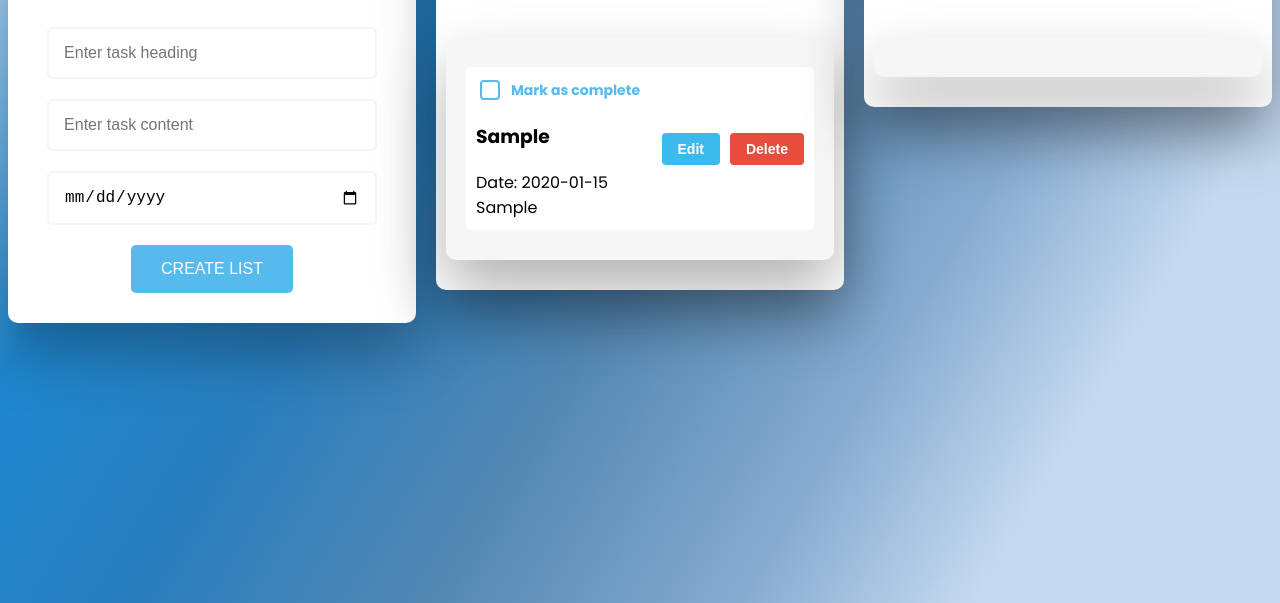
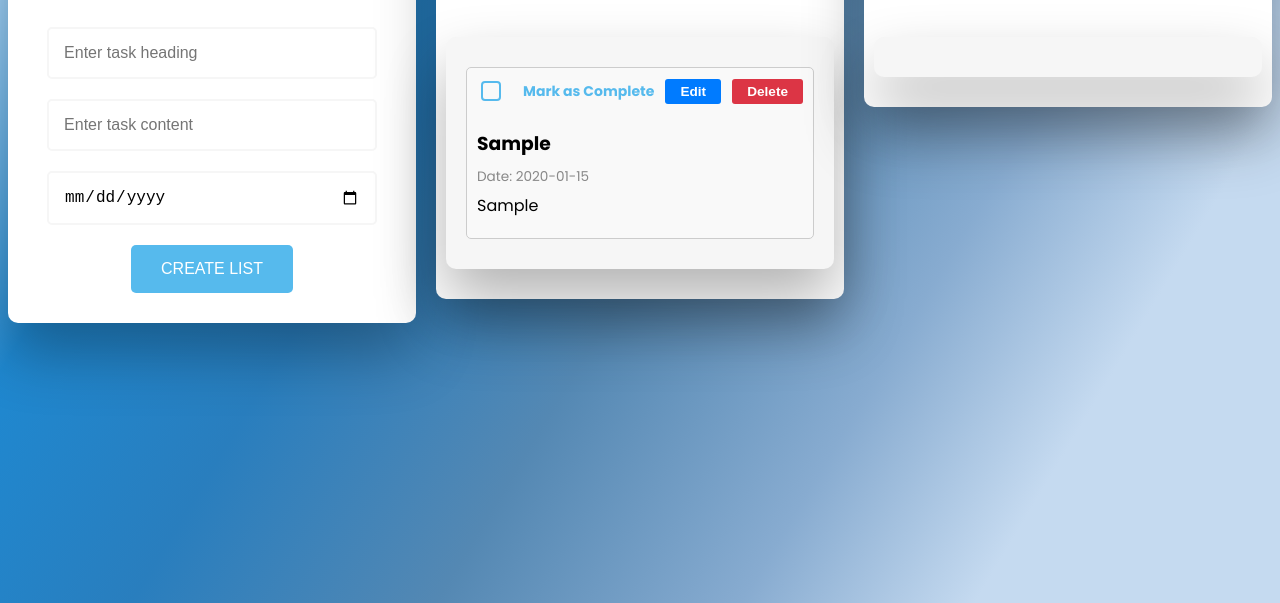
Before and after one commit to PhodzoW0l7/To-do-list, a website: page public/index.html in a window 1280 px wide. Both pictures are taken after typing "Sample", "Sample", "2020-01-15" into the empty fields and a click on the button "CREATE LIST". Shown: the part 255-858 px from the top of the page. Drawn offline with Linux system fonts and the light colour scheme.

Commit message:
changed server.js

```diff
--- a/public/script.js
+++ b/public/script.js
@@ -33,10 +33,11 @@ function createTaskElement(title, content, date) {
   const taskItem = document.createElement("div");
   taskItem.className = "task-item";
 
+  // Action buttons container (top of the task item)
+  const taskActionsTop = document.createElement("div");
+  taskActionsTop.className = "task-actions-top";
+
   // Completed checkbox
-  const completedCheckboxContainer = document.createElement("div");
-  completedCheckboxContainer.className = "completed-checkbox-container";
-
   const completedCheckbox = document.createElement("input");
   completedCheckbox.type = "checkbox";
   completedCheckbox.className = "completed-checkbox";
@@ -47,62 +48,51 @@ function createTaskElement(title, content, date) {
 
   const completedCheckboxLabel = document.createElement("label");
   completedCheckboxLabel.className = "completed-checkbox-label";
-  completedCheckboxLabel.textContent = "Mark as complete";
+  completedCheckboxLabel.textContent = "Mark as Complete";
   completedCheckboxLabel.htmlFor = completedCheckbox.id;
 
-  completedCheckboxContainer.appendChild(completedCheckbox);
-  completedCheckboxContainer.appendChild(completedCheckboxLabel);
-
-  // Task details
-  const taskDetails = document.createElement("div");
-  const taskHeading = document.createElement("h3");
-  taskHeading.textContent = title;
-  const taskDate = document.createElement("span");
-  taskDate.className = "task-date";
-  taskDate.textContent = `Date: ${date}`;
-  const taskContent = document.createElement("div");
-  taskContent.className = "task-content";
-  taskContent.textContent = content;
-
-  taskDetails.appendChild(completedCheckboxContainer);
-  taskDetails.appendChild(taskHeading);
-  taskDetails.appendChild(taskDate);
-  taskDetails.appendChild(taskContent);
-
-  // Action buttons
-  const taskActions = document.createElement("div");
-  taskActions.className = "actions";
+  // Edit button
   const editButton = document.createElement("button");
   editButton.className = "edit";
   editButton.textContent = "Edit";
   editButton.addEventListener("click", () =>
     editTask(taskItem, title, content, date)
   );
+
+  // Delete button
   const deleteButton = document.createElement("button");
   deleteButton.className = "delete";
   deleteButton.textContent = "Delete";
   deleteButton.addEventListener("click", () => deleteTask(taskItem));
 
-  taskActions.appendChild(editButton);
-  taskActions.appendChild(deleteButton);
+  // Append action buttons to the top container
+  taskActionsTop.appendChild(completedCheckbox);
+  taskActionsTop.appendChild(completedCheckboxLabel);
+  taskActionsTop.appendChild(editButton);
+  taskActionsTop.appendChild(deleteButton);
 
-  // Append details and actions to task item
+  // Task details
+  const taskDetails = document.createElement("div");
+  taskDetails.className = "task-details";
+
+  const taskHeading = document.createElement("h3");
+  taskHeading.textContent = title;
+
+  const taskDate = document.createElement("span");
+  taskDate.className = "task-date";
+  taskDate.textContent = `Date: ${date}`;
+
+  const taskContent = document.createElement("div");
+  taskContent.className = "task-content";
+  taskContent.textContent = content;
+
+  taskDetails.appendChild(taskHeading);
+  taskDetails.appendChild(taskDate);
+  taskDetails.appendChild(taskContent);
+
+  // Append the top actions and details to the task item
+  taskItem.appendChild(taskActionsTop);
   taskItem.appendChild(taskDetails);
-  taskItem.appendChild(taskActions);
-
-  // Add event listener to save tasks on any change
-  taskItem.addEventListener("change", () => {
-    const taskIndex = tasks.findIndex(
-      (t) => t.title === title && t.content === content && t.date === date
-    );
-    tasks[taskIndex] = {
-      title,
-      content,
-      date,
-      completed: taskItem.classList.contains("completed"),
-    };
-    saveTasks();
-  });
 
   return taskItem;
 }
--- a/public/style.css
+++ b/public/style.css
@@ -91,15 +91,57 @@ h1 {
 }
 
 .task-item {
-  background: #ffffff;
-  border-radius: 5px;
+  border: 1px solid #ccc;
   padding: 10px;
   margin: 10px 0;
+  border-radius: 5px;
+  background-color: #f9f9f9;
+}
+
+.task-actions-top {
   display: flex;
   justify-content: space-between;
   align-items: center;
-  word-break: break-all;
-  overflow-wrap: break-word;
+  margin-bottom: 10px;
+}
+
+.task-actions-top button {
+  padding: 5px 15px;
+  font-size: 0.85em;
+  border: none;
+  border-radius: 3px;
+  cursor: pointer;
+}
+
+.task-actions-top .edit {
+  background-color: #007bff;
+  color: #fff;
+}
+
+.task-actions-top .delete {
+  background-color: #dc3545;
+  color: #fff;
+}
+
+.task-actions-top button:hover {
+  opacity: 0.9;
+}
+
+.task-details {
+  padding: 10px 0;
+}
+
+.task-details h3 {
+  margin: 5px 0;
+}
+
+.task-details .task-content {
+  margin-top: 5px;
+}
+
+.task-details .task-date {
+  font-size: 0.85em;
+  color: #888;
 }
 
 .task-item.completed h3 {
```
Also changed, not shown: server.js (+14 -12 lines).
